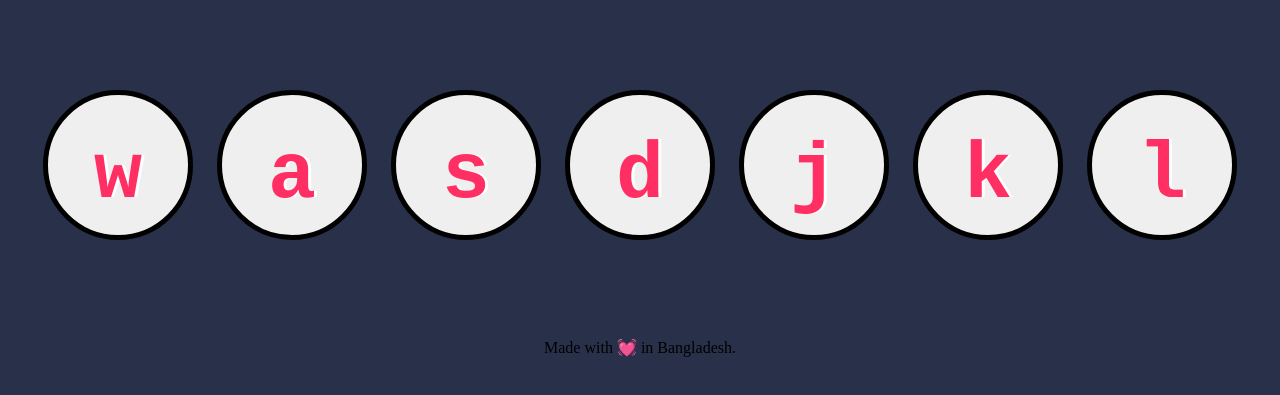
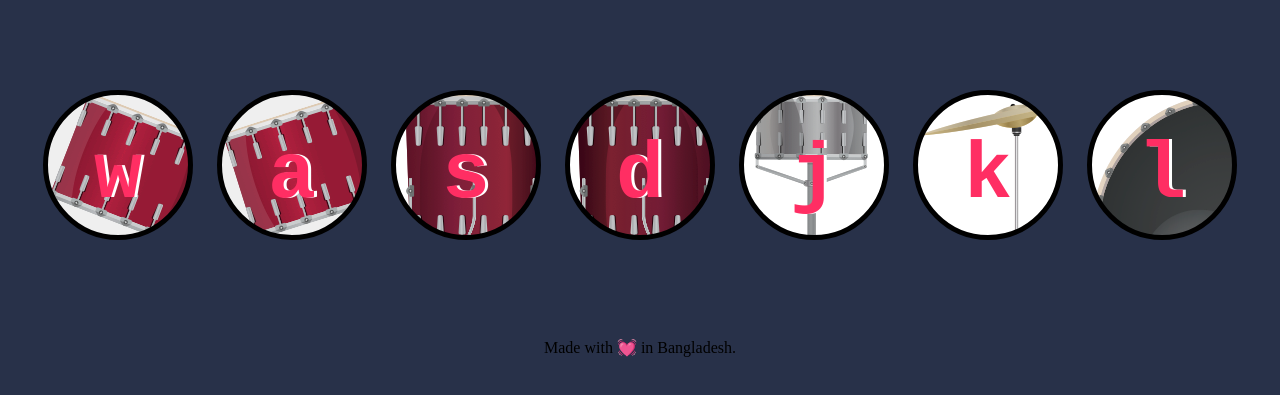
Before and after one commit to nasiruddin01/Drumkit, a plain HTML site: page index.html in a window 1280 px wide. Shown: the part 169-564 px from the top of the page. Drawn offline with Linux system fonts and the light colour scheme.

Commit message:
3rd commit  javascript

```diff
--- a/css/main.scss
+++ b/css/main.scss
@@ -1,38 +1,35 @@
 body {
     text-align: center;
     background-color: #283149;
-}
-
     #title {
         font-size: 5rem;
         color: #DBEDF3;
         font-family: "Avro", cursive;
         text-shadow: 3px 0 #DA0463;
     }
-
     .set {
         margin-top: 8%;
         margin-bottom: 7%;
         .w {
-        background-image: url("images/tom1.png");
+            background-image: url("../images/tom1.png");
         }
         .a {
-        background-image: url("images/tom2.png");
+            background-image: url("../images/tom2.png");
         }
         .s {
-        background-image: url("images/tom3.png");
+            background-image: url("../images/tom3.png");
         }
         .d {
-        background-image: url("images/tom4.png");
+            background-image: url("../images/tom4.png");
         }
         .j {
-        background-image: url("images/snare.png");
+            background-image: url("../images/snare.png");
         }
         .k {
-        background-image: url("images/crash.png");
+            background-image: url("../images/crash.png");
         }
         .l {
-        background-image: url("images/kick.png");
+            background-image: url("../images/kick.png");
         }
         .drum {
             outline: none;
@@ -51,8 +48,8 @@ body {
             margin: 10px;
         }
     }
-
     .pressed {
         box-shadow: 0 3px 4px 0 #DBEDF3;
         opacity: 0.5;
     }
+}
--- a/index.js
+++ b/index.js
@@ -1,8 +1,10 @@
 var numberOfDrumButtons = document.querySelectorAll(".drum").length;
 
 for (var i = 0; i < numberOfDrumButtons; i++) {
+    document.querySelectorAll(".drum")[i].addEventListener("click", function() {
+        console.log(this.style.color = "white")
+    });
+}
 
-    document.querySelectorAll(".drum")[i].addEventListener("click", function() {
-        alert("I got clicked!");
-    })
-}
+//var audio = new Audio("sounds/tom-1.mp3");
+//audio.play();//
```
Also changed, not shown: css/main.css, css/main.min.css. Lines whose indentation alone changed are shown as unchanged.
